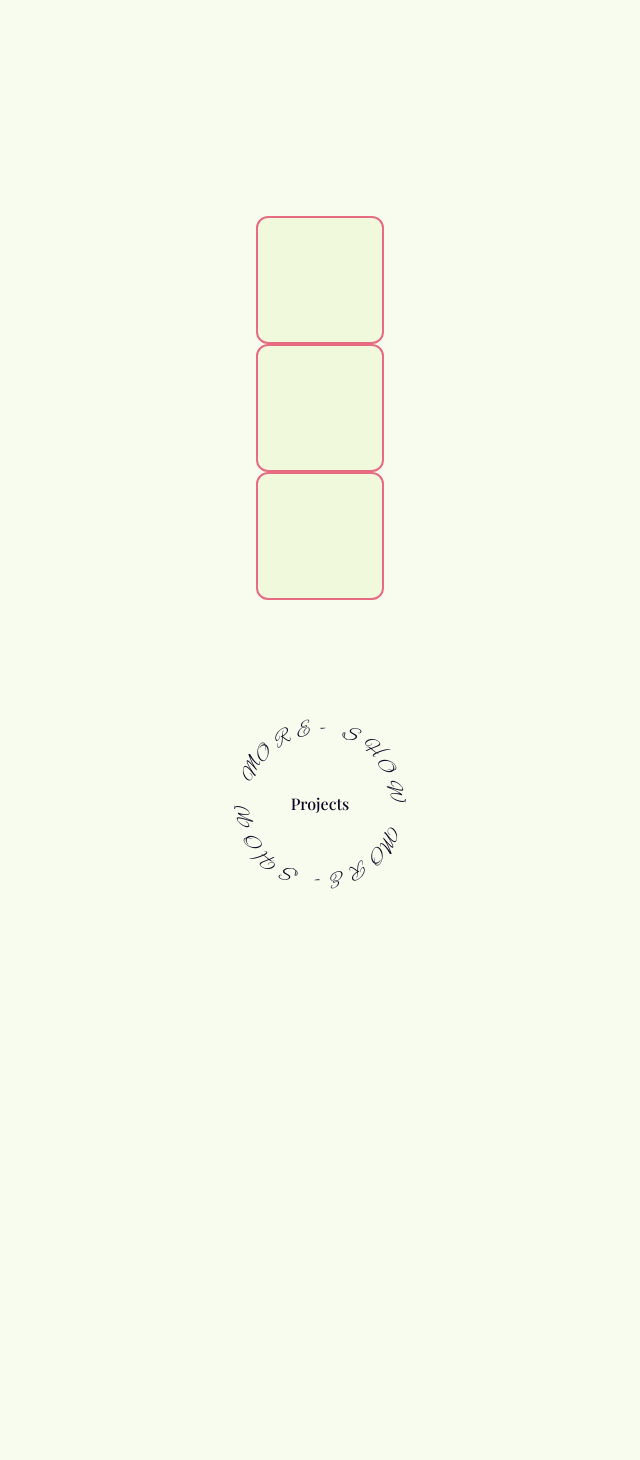
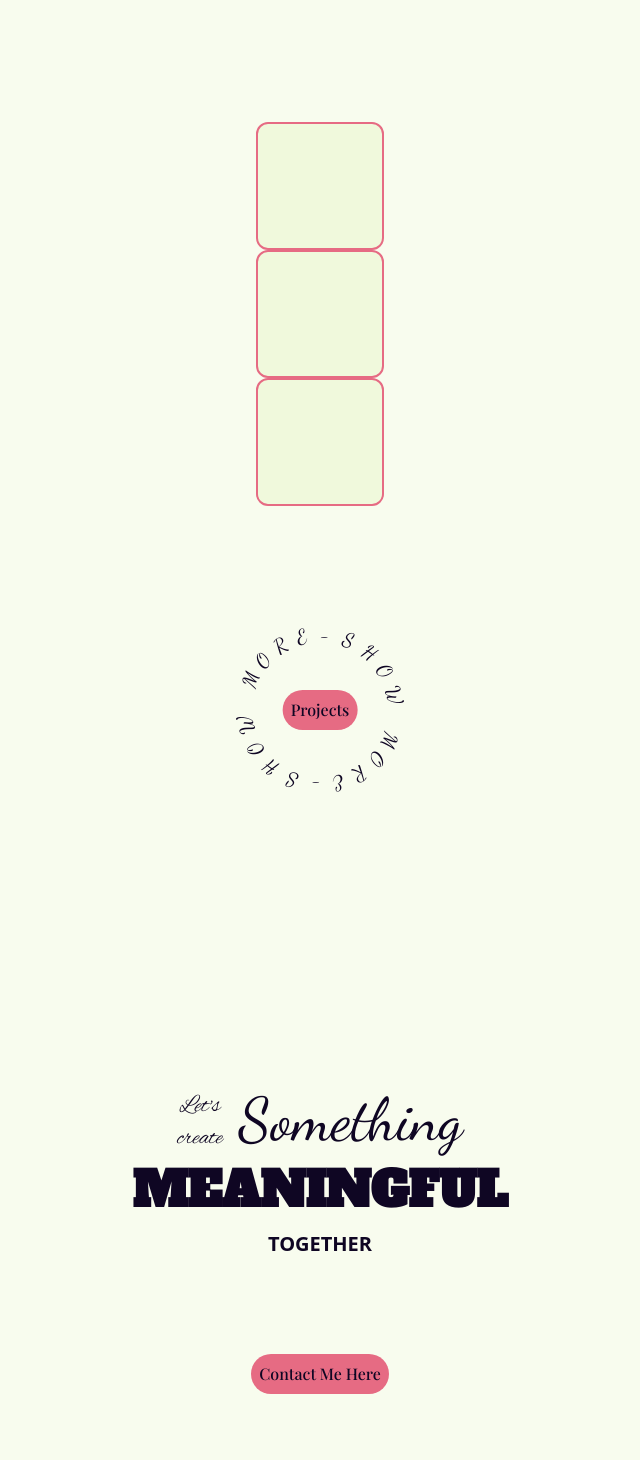
Before and after one commit to Mikra011/my_personal_portfolio_mikra, a React (Vite) app: page /home in a window 1280 px wide. Shown: the part 1790-3250 px from the top of the page, without its empty margins (320-960 px from the left). Built offline with nearby package versions, Linux system fonts and the light colour scheme; a web font is replaced by a local one.

Commit message:
Home page done

```diff
--- a/src/components/About.jsx
+++ b/src/components/About.jsx
@@ -12,7 +12,7 @@ const About = () => {
             <section className="h-screen">
                 <p>--------------------------------------------------------------</p>
             </section>
-            <section className="h-screen overflow-hidden">
+            <section className="h-vh-50 md:h-screen overflow-hidden">
                 <ImageImporter onImagesLoaded={setImages} />
                 <ImageGrid images={images} />
             </section>
--- a/src/components/Contacts.jsx
+++ b/src/components/Contacts.jsx
@@ -3,7 +3,7 @@ import React from "react"
 export default function Contacts() {
     return (
         <div>
-            <section className="h-screen flex justify-center items-center text-center">
+            <section id="contacts" className="h-screen flex justify-center items-center text-center">
                 <h1>this is contact page</h1>
             </section>
         </div>
--- a/src/components/Home.jsx
+++ b/src/components/Home.jsx
@@ -13,30 +13,41 @@ export default function Home() {
                 </p>
             </section>
 
-            <section className="max-h-150vh md:h-screen flex justify-center items-center">
-                <div className="flex-column sm:flex justify-between gap-x-10 items-center">
+            <section className="
+            max-h-150vh md:h-screen
+            flex justify-center items-center">
+                <div className="
+                flex-column sm:flex justify-between
+                gap-x-10 items-center">
                     <div className="w-60 md:w-96" >
                         <p className="
                         p-6 text-base md:text-xl text-left font-kurale
-                        rounded-xl bg-spring-200 dark:bg-amethyst-800"
-                        >
+                        rounded-xl bg-spring-200 dark:bg-amethyst-800">
                             I&apos;m Robert, a passionate and dedicated aspiring <span className="font-alfa">Full Stack Developer</span>. I specialize in creating dynamic and responsive web applications using technologies like <span className="font-alfa">JavaScript, React and Node.js</span>. I&apos;m eager to bring my skills and enthusiasm to a forward-thinking development team.
                         </p>
                     </div>
                     <div className="p-6">
-                        <RingText text="-SHOW MORE-SHOW MORE" btnText="About Me" href="about" font="font-dancing font-bold" />
+                        <RingText
+                            text="-SHOW MORE-SHOW MORE"
+                            btnText="About Me"
+                            href="about"
+                            font="font-dancing" />
                     </div>
                 </div>
 
             </section>
 
-            <section className="h-72 truncate mt-36 sm:mt-0 text-center content-center">
+            <section className="
+            h-72 truncate mt-36 sm:mt-0
+            text-center content-center">
                 <div className="font-play text-2xl sm:text-4xl lg:text-6xl">
                     <h1>My Portfolio</h1>
                 </div>
             </section>
 
-            <section className="h-screen flex flex-col justify-center items-center">
+            <section className="
+            flex flex-col flex-1
+            justify-center items-center">
                 <div className="size-32 border-2 border-scarlet-400 rounded-xl bg-spring-200 dark:bg-amethyst-800">
 
                 </div>
@@ -47,13 +58,60 @@ export default function Home() {
 
                 </div>
                 <div className="p-6">
-                    <RingText text="-SHOW MORE-SHOW MORE" btnText="Projects" href="projects" font="font-alex" />
+                    <RingText
+                        text="-SHOW MORE-SHOW MORE"
+                        btnText="Projects"
+                        href="projects"
+                        font="font-dancing" />
+                </div>
+                <div className="h-24">
+
                 </div>
             </section>
 
-            <section className="h-screen">
+            <section className="h-screen flex flex-col items-center justify-center">
+                <div className="flex flex-col items-center">
+                    <div className="flex flex-row items-start ">
+                        <div className="
+                        flex flex-col items-center mr-4 mt-6
+                        font-alex text-lg md:text-2xl">
+                            <span>
+                                Let&apos;s
+                            </span>
+                            <span>
+                                create
+                            </span>
+                        </div>
+                        <div className="flex flex-col pt-6 font-dancing ">
+                            <p className="text-4xl md:text-6xl">
+                                Something
+                            </p>
+                        </div>
+                    </div>
+                    <div className="flex flex-col items-center">
+                        <span className="
+                        text-3xl md:text-5xl
+                        font-bold mb-4 font-alfa">
+                            MEANINGFUL
+                        </span>
+                        <span className="text-xl font-semibold">
+                            TOGETHER
+                        </span>
+                    </div>
+                </div>
+                <div className="mt-24">
+                    <a href="contacts">
+                        <button className="
+                        rounded-full p-2 bg-scarlet-400
+                        hover:bg-oasis-600
+                        font-play font-medium">
+                            Contact Me Here
+                        </button>
+                    </a>
+                </div>
+            </section>
 
-            </section>
+
 
         </div>
 
--- a/src/components/RingText.jsx
+++ b/src/components/RingText.jsx
@@ -34,11 +34,10 @@ const RingText = ({ text, btnText, href, font }) => {
             </div>
             <a href={href}>
                 <button className="
-                rounded-full p-2
-                center-button font-play font-medium
-                border-2 border-transparent
-                hover:border-oasis-600 hover:border-2"
-                >{btnText}</button>
+                rounded-full p-2 bg-scarlet-400
+                hover:bg-oasis-600
+                center-button font-play font-medium">
+                    {btnText}</button>
             </a>
         </div>
     )
```
Also changed, not shown: src/components/Navbar.jsx (+4 -4 lines).
